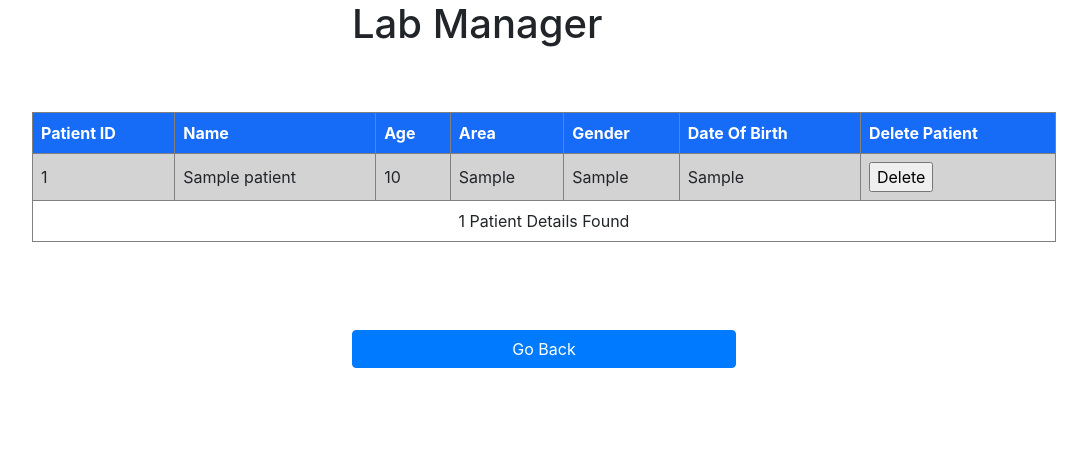
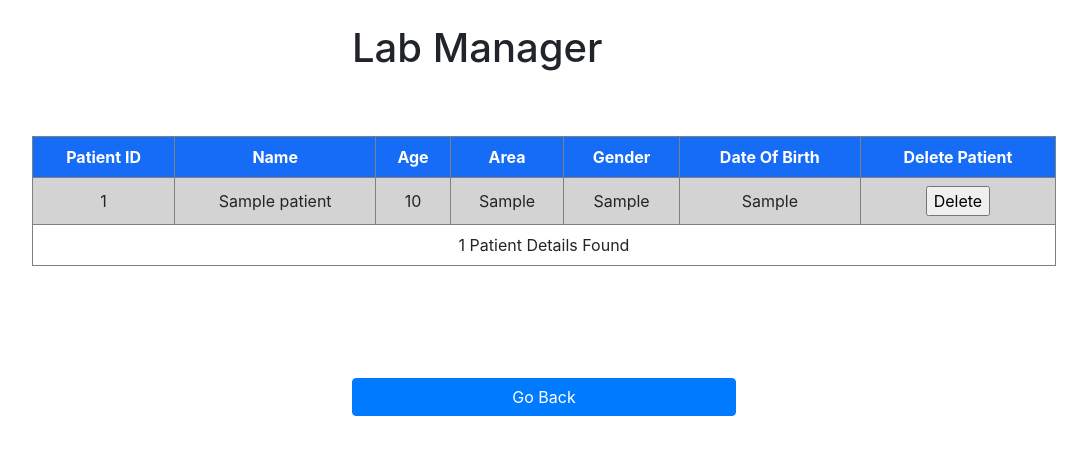
Before and after one commit to ocgMastek/flaskyboye, a Flask app: page /lab-manager in a window 1280 px wide. Shown: the top 455 px of the page, without its empty margins (96-1183 px from the left). Run offline with Flask 2, Linux system fonts and the light colour scheme; tables that the repository leaves empty hold one stand-in row (values such as "Sample post"); some libraries are stand-ins or nearby versions.

Commit message:
HTML changes

```diff
--- a/templates/lab-manager.html
+++ b/templates/lab-manager.html
@@ -8,33 +8,33 @@
     <meta charset="ISO-8859-1">
     <title>Lab Manager</title>
 </head>
-
+	<br>
 <body>
 	<h1>Lab Manager</h1>
 	{% if patients %}
 	<h3>{{patients.message}}</h3>
 
-    <table border="1">
+    <table border="1" align="center">
         <tr>
-            <th>Patient ID</th>
-            <th>Name</th>
-            <th>Age</th>
-            <th>Area</th>
-            <th>Gender</th>
-            <th>Date Of Birth</th>
-            <th>Delete Patient</th>
+            <th style="text-align:center">Patient ID</th>
+            <th style="text-align:center">Name</th>
+            <th style="text-align:center">Age</th>
+            <th style="text-align:center">Area</th>
+            <th style="text-align:center">Gender</th>
+            <th style="text-align:center">Date Of Birth</th>
+            <th style="text-align:center">Delete Patient</th>
         </tr>
         {% for pat in patients %}
         <tr>
-            <td>{{pat.patient_id}}</td>
-            <td>{{pat.name}}</td>
-            <td>{{pat.age}}</td>
-            <td>{{pat.area}}</td>
-            <td>{{pat.gender}}</td>
-            <td>{{pat.dob}}</td>
+            <td style="text-align:center">{{pat.patient_id}}</td>
+            <td style="text-align:center">{{pat.name}}</td>
+            <td style="text-align:center">{{pat.age}}</td>
+            <td style="text-align:center">{{pat.area}}</td>
+            <td style="text-align:center">{{pat.gender}}</td>
+            <td style="text-align:center">{{pat.dob}}</td>
             <form method="POST" action="./lab-manager/delete">
                 <input type="hidden" value="{{pat.patient_id}}" name="patient_id" id="patient_id">
-                <td><input type="submit" value="Delete"></td>
+            <td style="text-align:center"><input type="submit" value="Delete"></td>
             </form>
         </tr>
         {%endfor%}
@@ -44,7 +44,7 @@
     </table>
 
     {%endif%}
-    <br>
+    <br><br>
     <div class="container-two">
         <a href="./">
             <button class="btn btn-primary btn-block" type="submit" value="Cancel" />Go Back</button>
--- a/templates/record.html
+++ b/templates/record.html
@@ -25,4 +25,10 @@
         </form>
     </div>
 
+    <div class="container-two">
+        <a href="../">
+            <button class="btn btn-primary btn-block" type="submit" value="Cancel" />Go Back</button>
+        </a>
+    <div>
+
 </body>
```
Also changed, not shown: templates/home.html (+8 -3 lines).
